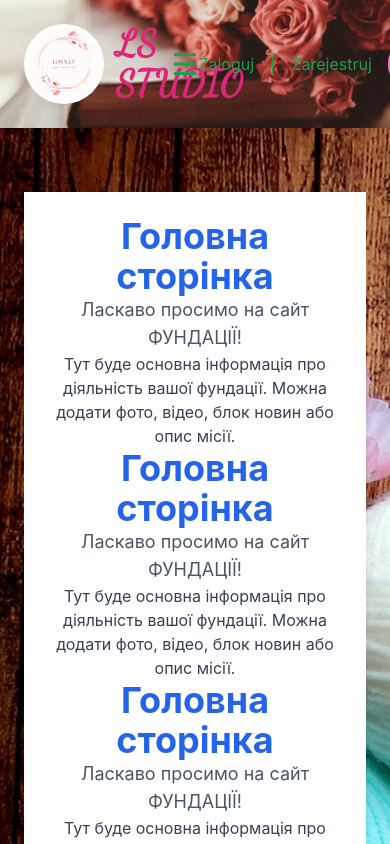
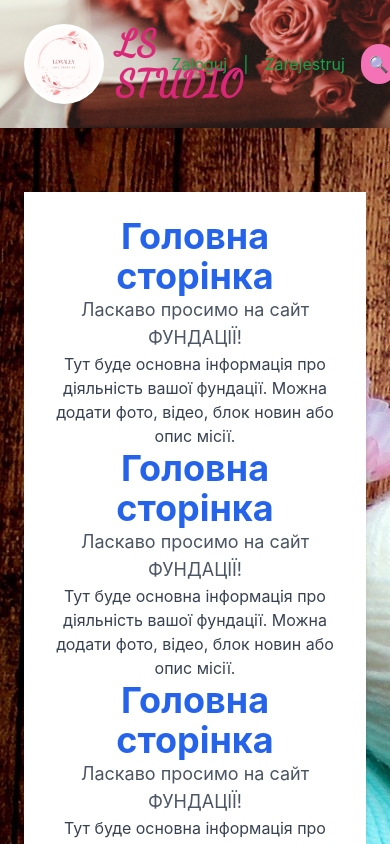
Before and after one commit to IgorSh2010/FirstWebSite, a React (Create React App) app: page / in a window 390 px wide. Shown: the top 844 px of the page. Built offline with nearby package versions, Linux system fonts and the light colour scheme.

Commit message:
Оновлено з Sanity

```diff
--- a/src/components/Header.jsx
+++ b/src/components/Header.jsx
@@ -49,15 +49,7 @@ const Header = () => {
               <a href="/productsMain" className="hover:underline">Katalog wyrobów</a>
               <a href="/about" className="hover:underline">O sklepie</a>
             </nav>
-            {/* Mobile Menu Button */}
-            <button
-              className="md:hidden text-3xl focus:outline-none"
-              onClick={() => setMenuOpen(!menuOpen)}
-            >
-              ☰
-            </button>
-
-            <div className="flex items-center space-x-4">
+            <div className="flex md:flex items-center space-x-4">
                 <a href="#" className="text-bold">Zaloguj</a>
                 <span>|</span>
                 <a href="#" className="text-bold">Zarejestruj</a>
@@ -68,6 +60,13 @@ const Header = () => {
                   🛒
                 </button>
               </div>
+            {/* Mobile Menu Button */}
+            <button
+              className="md:hidden text-3xl focus:outline-none"
+              onClick={() => setMenuOpen(!menuOpen)}
+            >
+              ☰
+            </button>
           </div>
 
           {/* Mobile Menu Dropdown */}
@@ -76,6 +75,8 @@ const Header = () => {
               <a href="/" className="block hover:underline">Glówna</a>
               <a href="/productsMain" className="block hover:underline">Katalog</a>
               <a href="/about" className="block hover:underline">O sklepie</a>
+              <a href="#" className="text-bold">Zaloguj</a>
+              <a href="#" className="text-bold">Zarejestruj</a>
             </div>
           )}
         </header>
```
